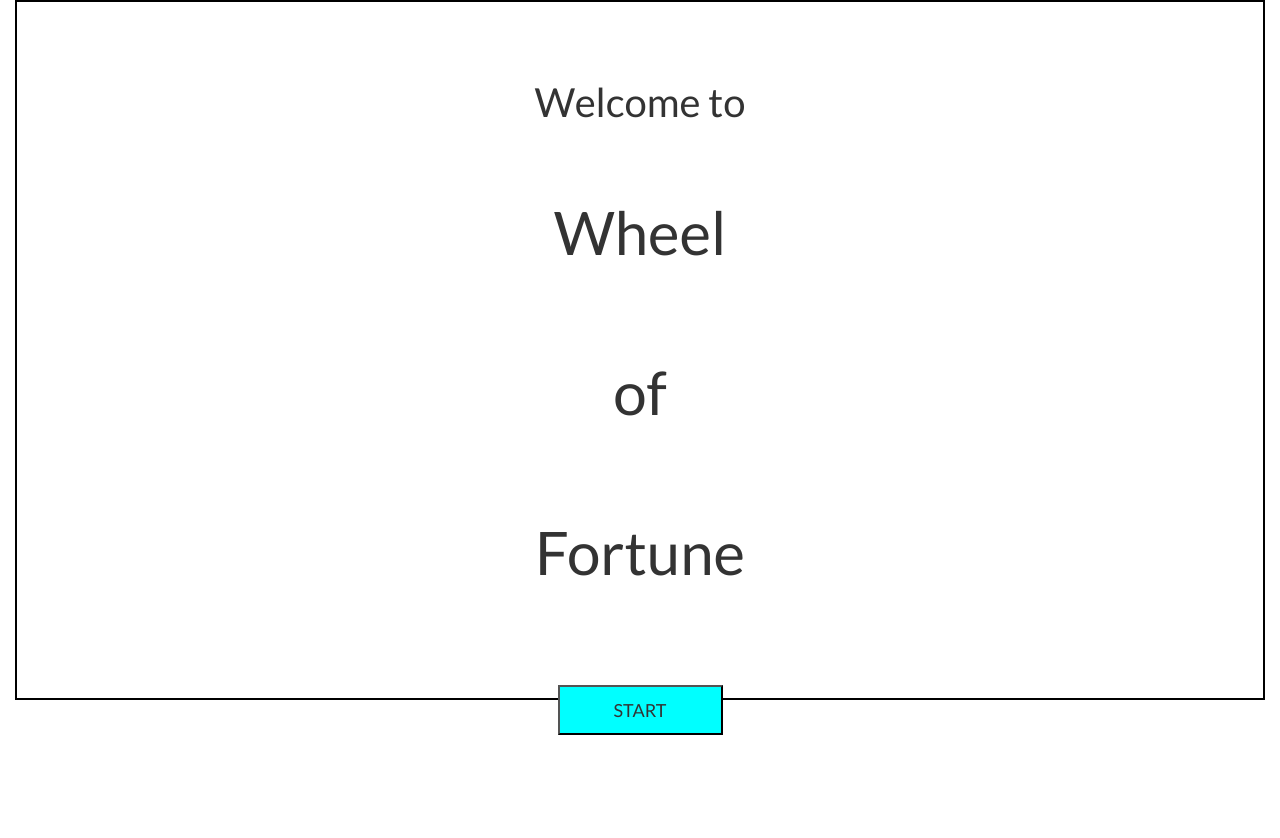
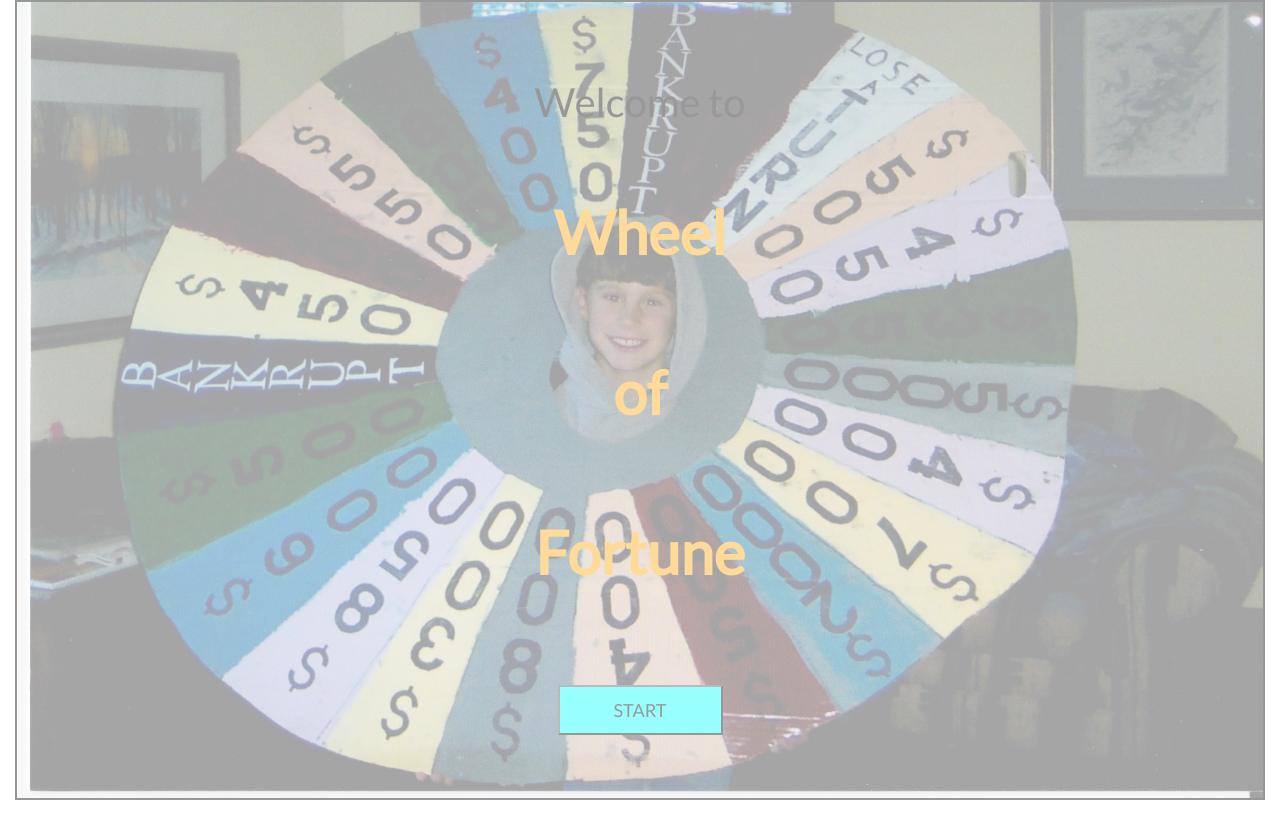
Before and after one commit to mgwismer/NYCDA-WheelOfFortune, a plain HTML site: page index.html in a window 1280 px wide. Drawn offline with nearby package versions, Linux system fonts and the light colour scheme.

Commit message:
background with Joey

```diff
--- a/stylesheets/_messages.scss
+++ b/stylesheets/_messages.scss
@@ -1,13 +1,8 @@
-.message-div {
-	border: 5px solid blue;
-    position: relative;
-	top:120px;
-	height: 300px;
-	line-height: 200px;
-}
 .error-msg {
 	width: 100%;
 	height: $msgBoxHeight;
+	// position: relative;
+	// top:120px;
 	font-size:$msgFontSize;
 	text-align:center;
 }
@@ -15,6 +10,8 @@
 .guess-msg {
 	width: 100%;
 	height: $msgBoxHeight;
+	position:relative;
+	top: 150px;
 	font-size:$msgFontSize;
     text-align: center;
 }
@@ -22,6 +19,8 @@
 .guess-letters {
 	width: 100%;
 	height: $msgBoxHeight;
+	position:relative;
+	top: 180px;
 	font-size:$msgFontSize;
     text-align: center;
 }
--- a/stylesheets/_title.scss
+++ b/stylesheets/_title.scss
@@ -1,17 +1,26 @@
+
 .welcome-msg {
    width: 100%;
-   height: 700px;
+   height: 800px;
    line-height: 200px;
    text-align: center;
    font-size: 40px;
    font-family: $fontType;
    border: 2px solid black;
+   color: $fontColor;
    visibility: visible;
+   background-image: url("Joey.jpg");
+   background-size: 100% 100%;
+   //background: rgba(255, 255, 255, 0.3);
+   opacity: 0.4;
+   filter: alpha(opacity=30);
 }
 
 .main-title {
+   opacity: 1.0;
    height: 400px;
    line-height: 100px;
+   font-weight: 700;
 }
 
 .main-div {
@@ -19,24 +28,32 @@
 }
 
 .wheel {
+   opacity: 1.0;
+   z-index: -1;
    position: relative;
    top: -20px;
    font-size: $titleFontSize;
+   font-weight: 700;
+   color: $welcomeColor;
 }
 
 .of-word {
   position: relative;
   top: 40px;
   font-size: $titleFontSize;
+  color: $welcomeColor;
 }
 
 .fortune {
   position: relative;
   top: 100px;
   font-size: $titleFontSize;
+  color: $welcomeColor;
 }
 
 .start-btn {
+  opacity: 1.0 !important;
+  color: black;
   // position: relative;
   // top: 50px;
 }
--- a/stylesheets/_variables.scss
+++ b/stylesheets/_variables.scss
@@ -2,3 +2,5 @@ $msgFontSize: 25px;
 $msgBoxHeight: 40px;
 $fontType: Lato;
 $titleFontSize: 60px;
+$welcomeColor :orange;
+$fontColor: black;
```
Also changed, not shown: index.html (+3 -3 lines), css/Joey.jpg (added), css/style.css, 3 other files.
